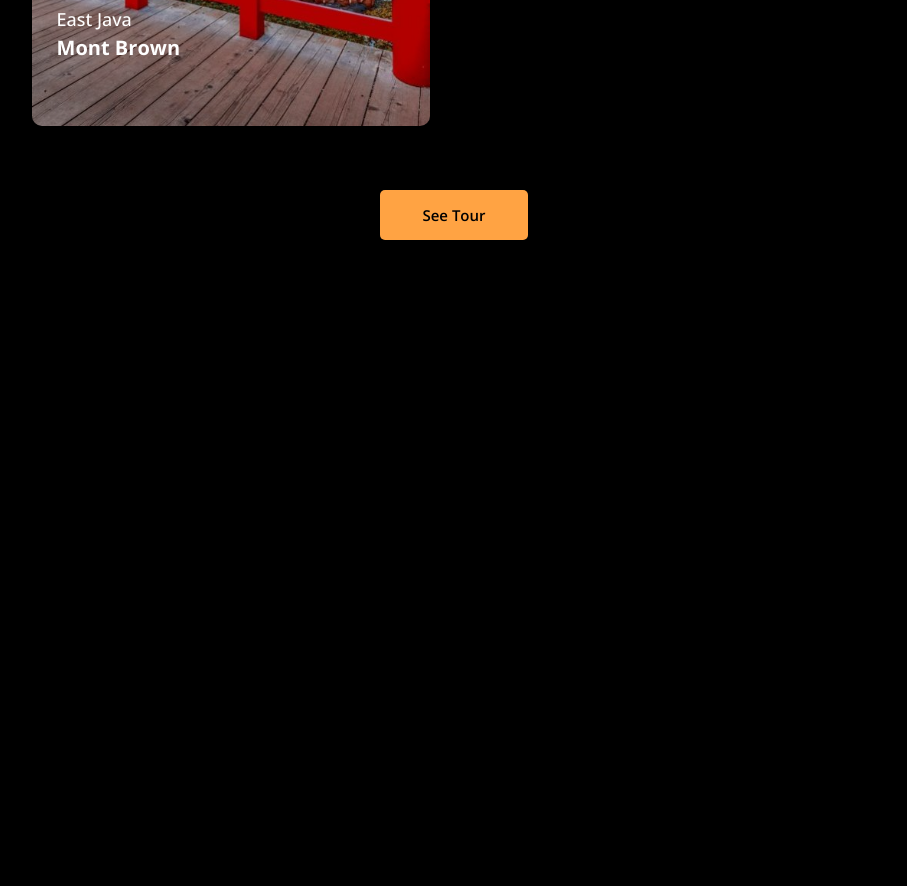
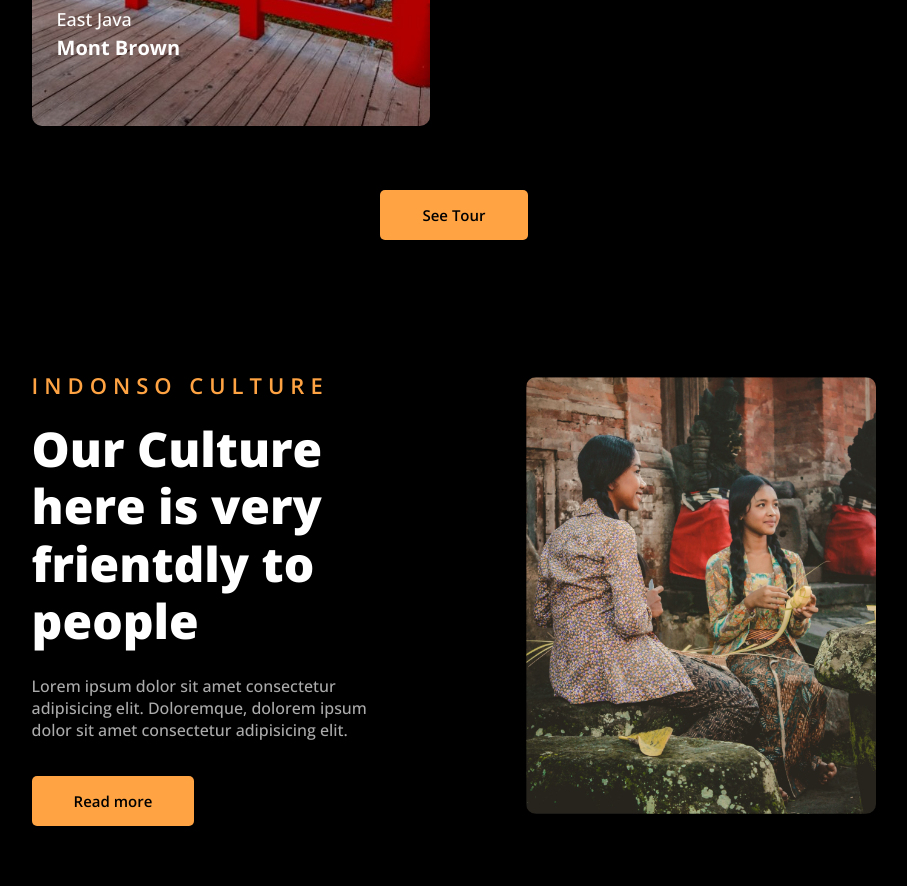
Before and after one commit to aaronlinv/TravelWebsite, a plain HTML site: page index.html in a window 1280 px wide. Shown: the part 2939-3825 px from the top of the page, without its empty margins (186-1093 px from the left). Before the commit the page ends 3239 px from the top, so only its background shows below. Drawn offline with nearby package versions, Linux system fonts and the light colour scheme.

Commit message:
culture finish

```diff
--- a/css/style.css
+++ b/css/style.css
@@ -301,3 +301,40 @@ header.sticky {
     margin-top: 4rem;
 
 }
+
+/* 照抄 holiday */
+.culture {
+    display: grid;
+    grid-template-columns: repeat(2, 1fr);
+    align-items: center;
+    gap: 9rem;
+}
+
+.culture-img img {
+    width: 100%;
+    height: auto;
+    border-radius: 10px;
+}
+
+.culture-text h5 {
+    font-size: 22px;
+    font-weight: 600;
+    color: var(--main-color);
+    text-transform: uppercase;
+    letter-spacing: 6px;
+    margin-bottom: 20px;
+}
+
+.culture-text h2 {
+    font-size: var(--h2-font);
+    font-weight: 800;
+    line-height: 1.2;
+    margin-bottom: 25px;
+}
+
+.culture-text p {
+    font-size: var(--p-font);
+    font-weight: 500;
+    color: #ffffffab;
+    margin-bottom: 35px;
+}
--- a/index.html
+++ b/index.html
@@ -140,6 +140,21 @@
         </div>
     </section>
 
+    <!-- culture section -->
+    <section class="culture">
+        <div class="culture-text">
+            <h5>INDONSO CULTURE</h5>
+            <h2>Our Culture here is very frientdly to people</h2>
+            <p>Lorem ipsum dolor sit amet consectetur adipisicing elit.
+                Doloremque, dolorem ipsum dolor sit amet consectetur adipisicing elit.
+            </p>
+            <a href="#" class="btn">Read more</a></a>
+        </div>
+
+        <div class="culture-img">
+            <img src="img/c1.png" alt="">
+        </div>
+    </section>
 
     <script src="js/script.js"></script>
 
```
